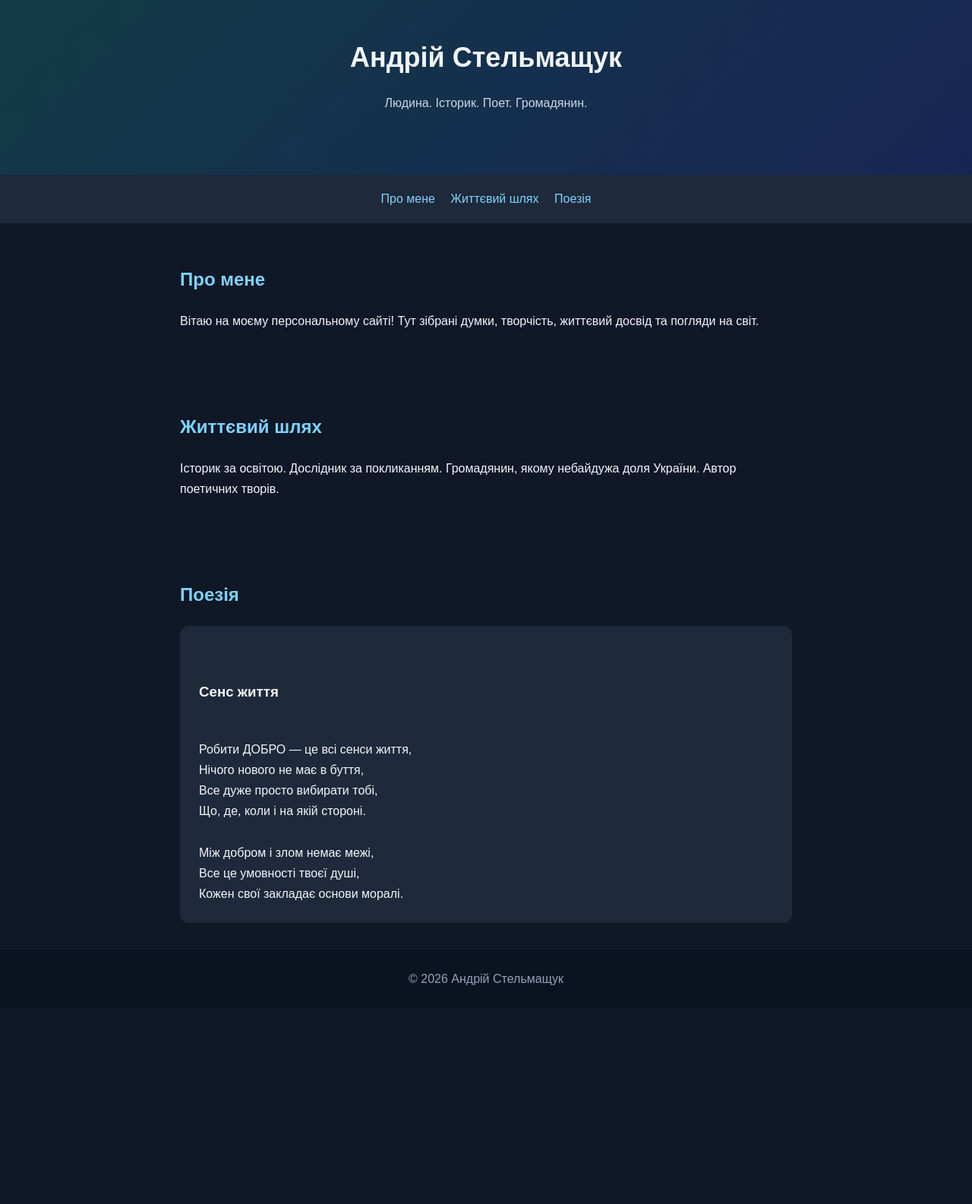
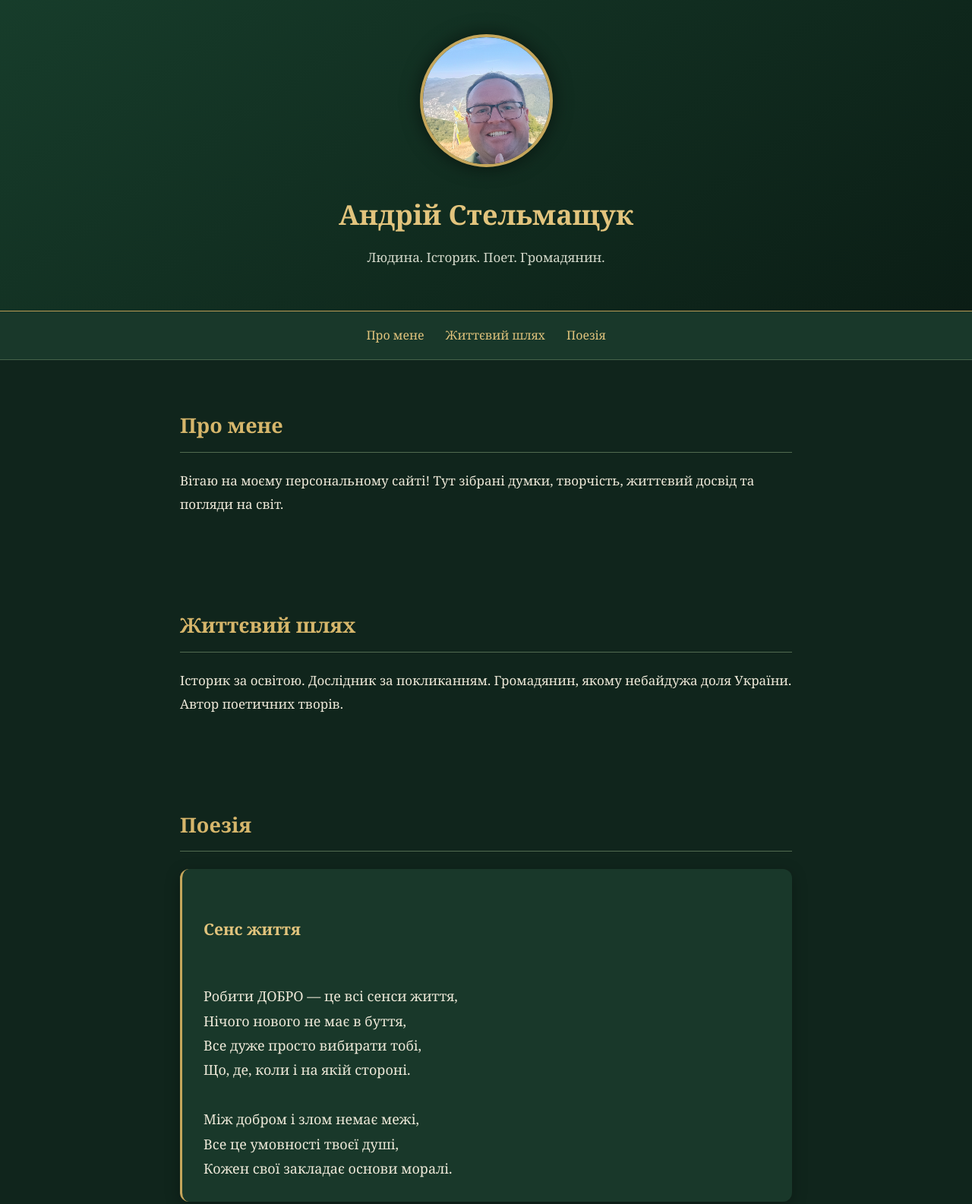
Before and after one commit to stelya87-hash/andrii-stelmashchuk, a plain HTML site: page index.html in a window 1280 px wide. Shown: the part 20-1605 px from the top of the page at 76% size. Before the commit the page ends 1347 px from the top, so only its background shows below. Drawn offline with Linux system fonts and the light colour scheme.

Commit message:
Update index.html

```diff
--- a/index.html
+++ b/index.html
@@ -5,43 +5,137 @@
 <meta charset="UTF-8">
 <meta name="viewport" content="width=device-width, initial-scale=1.0">
 <title>Андрій Стельмащук</title>
+
 <style>
-* {box-sizing:border-box}
+* {
+  box-sizing: border-box;
+  scroll-behavior: smooth;
+}
+
 body {
- margin:0;
- font-family:Arial,sans-serif;
- background:#101827;
- color:#f1f5f9;
- line-height:1.7;
+  margin: 0;
+  font-family: Georgia, serif;
+  background: #10251c;
+  color: #eee9d9;
+  line-height: 1.8;
 }
+
 header {
- text-align:center;
- padding:65px 20px;
- background:linear-gradient(135deg,#123b46,#172554);
+  text-align: center;
+  padding: 65px 20px 55px;
+  background: linear-gradient(145deg, #173d2b, #0b1d15);
+  border-bottom: 1px solid #b99b55;
 }
-h1 {font-size:36px;margin:0 0 10px}
-header p {color:#cbd5e1}
-nav {text-align:center;padding:18px;background:#1e293b}
-nav a {color:#7dd3fc;margin:8px;text-decoration:none}
-section {max-width:850px;margin:auto;padding:35px 22px}
-h2 {color:#7dd3fc}
+
+.photo {
+  width: 175px;
+  height: 175px;
+  border-radius: 50%;
+  object-fit: cover;
+  border: 4px solid #c5a65b;
+  box-shadow: 0 0 25px #0008;
+  margin-bottom: 22px;
+}
+
+h1 {
+  font-size: 36px;
+  margin: 0 0 8px;
+  color: #e2c47d;
+}
+
+header p {
+  color: #d4d9cb;
+  font-size: 17px;
+  margin: 0;
+}
+
+nav {
+  background: #19382a;
+  text-align: center;
+  padding: 17px 10px;
+  position: sticky;
+  top: 0;
+  z-index: 10;
+  border-bottom: 1px solid #45634a;
+}
+
+nav a {
+  color: #e2c47d;
+  margin: 8px 12px;
+  text-decoration: none;
+  font-size: 16px;
+}
+
+nav a:hover {
+  color: white;
+}
+
+section {
+  max-width: 850px;
+  margin: auto;
+  padding: 40px 22px;
+}
+
+h2 {
+  color: #d6b66b;
+  font-size: 27px;
+  border-bottom: 1px solid #526b50;
+  padding-bottom: 10px;
+}
+
+section p {
+  font-size: 17px;
+}
+
 .poem {
- white-space:pre-line;
- background:#1e293b;
- padding:25px;
- border-radius:12px;
+  white-space: pre-line;
+  background: #19382a;
+  padding: 28px;
+  border-radius: 12px;
+  border-left: 3px solid #c5a65b;
+  font-size: 18px;
+  box-shadow: 0 5px 20px #0004;
 }
+
+.poem h3 {
+  color: #e2c47d;
+  margin-top: 0;
+}
+
 footer {
- text-align:center;
- padding:25px;
- color:#94a3b8;
- background:#0b1220;
+  text-align: center;
+  padding: 30px 15px;
+  background: #091810;
+  color: #aeb9a9;
+  border-top: 1px solid #405a43;
+}
+
+@media (max-width: 600px) {
+  h1 {
+    font-size: 29px;
+  }
+
+  nav a {
+    display: inline-block;
+    margin: 5px 8px;
+    font-size: 14px;
+  }
+
+  .photo {
+    width: 145px;
+    height: 145px;
+  }
 }
 </style>
 </head>
+
 <body>
 
 <header>
+<img class="photo"
+src="IMG_20260903_091042773_HDR.jpg"
+alt="Андрій Стельмащук">
+
 <h1>Андрій Стельмащук</h1>
 <p>Людина. Історик. Поет. Громадянин.</p>
 </header>
@@ -54,20 +148,25 @@ footer {
 
 <section id="about">
 <h2>Про мене</h2>
-<p>Вітаю на моєму персональному сайті!
+<p>
+Вітаю на моєму персональному сайті!
 Тут зібрані думки, творчість, життєвий досвід
-та погляди на світ.</p>
+та погляди на світ.
+</p>
 </section>
 
 <section id="life">
 <h2>Життєвий шлях</h2>
-<p>Історик за освітою. Дослідник за покликанням.
+<p>
+Історик за освітою. Дослідник за покликанням.
 Громадянин, якому небайдужа доля України.
-Автор поетичних творів.</p>
+Автор поетичних творів.
+</p>
 </section>
 
 <section id="poetry">
 <h2>Поезія</h2>
+
 <div class="poem">
 <h3>Сенс життя</h3>
 Робити ДОБРО — це всі сенси життя,
@@ -79,6 +178,7 @@ footer {
 Все це умовності твоєї душі,
 Кожен свої закладає основи моралі.
 </div>
+
 </section>
 
 <footer>
```
